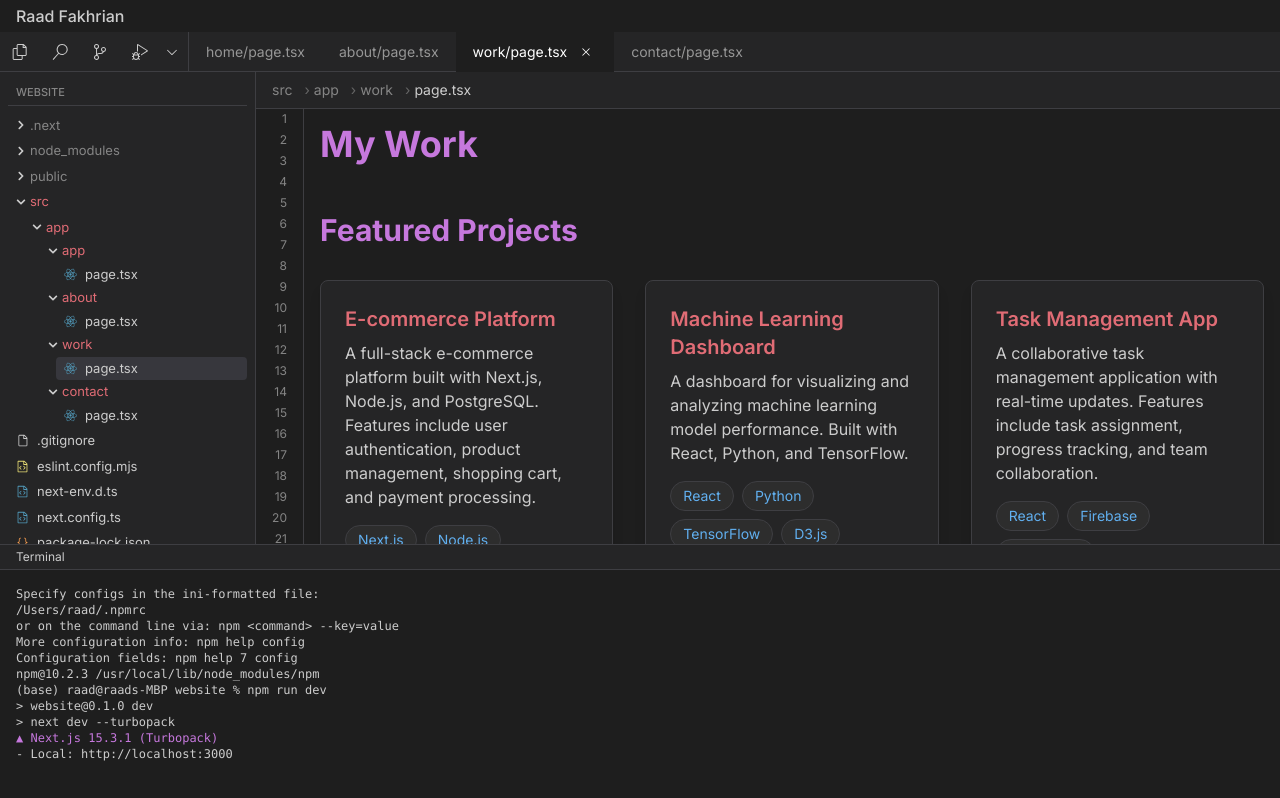
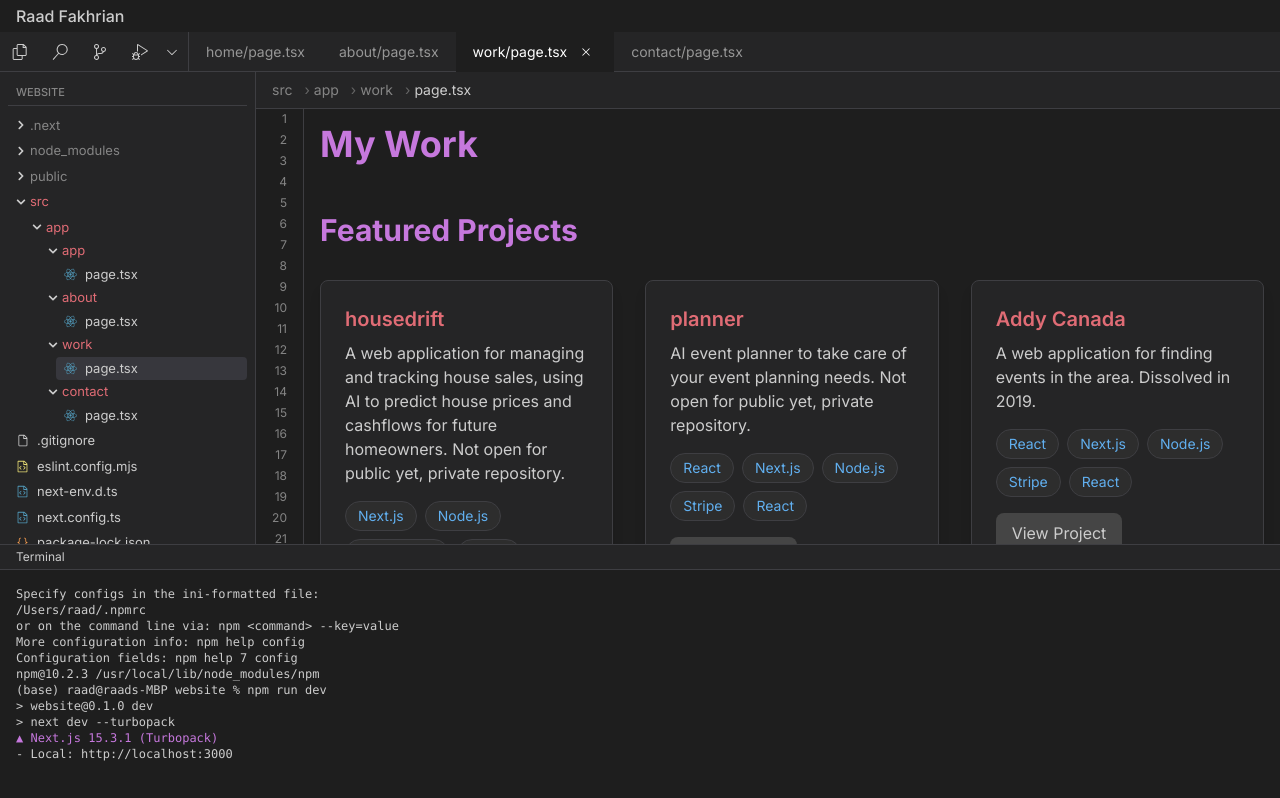
Before and after one commit to raadthedeveloper/website, a Next.js app: page /work in a window 1280 px wide. Built offline with nearby package versions, Linux system fonts and the light colour scheme.

Commit message:
UI changes

```diff
--- a/src/app/page.tsx
+++ b/src/app/page.tsx
@@ -73,7 +73,6 @@ export default function Home() {
         </div>
 
         <div>
-          <h2 className="text-2xl font-semibold mb-6 text-[#C678DD]">Let's Connect</h2>
           <div className="flex justify-center gap-6">
             <a
               href="https://github.com/raadthedeveloper"
--- a/src/app/work/page.tsx
+++ b/src/app/work/page.tsx
@@ -5,22 +5,22 @@ import PageLayout from '../../components/PageLayout';
 export default function Work() {
   const projects = [
     {
-      title: 'E-commerce Platform',
-      description: 'A full-stack e-commerce platform built with Next.js, Node.js, and PostgreSQL. Features include user authentication, product management, shopping cart, and payment processing.',
-      technologies: ['Next.js', 'Node.js', 'PostgreSQL', 'Stripe'],
-      link: '#'
+      title: 'housedrift',
+      description: ["A web application for managing and tracking house sales, using AI to predict house prices and cashflows for future homeowners. Not open for public yet, private repository."],
+      technologies: ['Next.js', 'Node.js', 'PostgreSQL', "React"],
+      link: 'https://github.com/raadthedeveloper'
     },
     {
-      title: 'Machine Learning Dashboard',
-      description: 'A dashboard for visualizing and analyzing machine learning model performance. Built with React, Python, and TensorFlow.',
-      technologies: ['React', 'Python', 'TensorFlow', 'D3.js'],
-      link: '#'
+      title: 'planner',
+      description: 'AI event planner to take care of your event planning needs. Not open for public yet, private repository.',
+      technologies: ['React', 'Next.js', 'Node.js', 'Stripe','React'],
+      link: 'https://github.com/raadthedeveloper'
     },
     {
-      title: 'Task Management App',
-      description: 'A collaborative task management application with real-time updates. Features include task assignment, progress tracking, and team collaboration.',
-      technologies: ['React', 'Firebase', 'Material-UI'],
-      link: '#'
+      title: 'Addy Canada',
+      description: 'A web application for finding events in the area. Dissolved in 2019.',
+      technologies: ['React', 'Next.js', 'Node.js', 'Stripe','React'],
+      link: 'https://github.com/raadthedeveloper'
     }
   ];
 
```
